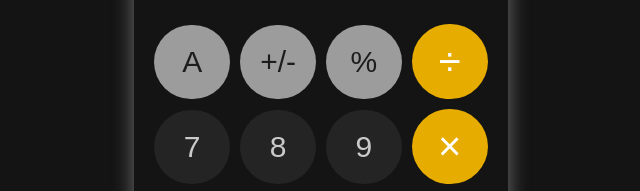
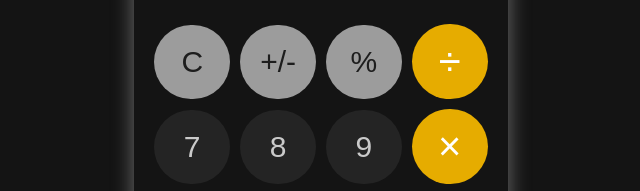
Before and after one commit to ndryqzn/Simple-Calculator, a plain HTML site: page index.html in a window 1280 px wide. Shown: the part 321-512 px from the top of the page, 319-959 px from the left. Drawn offline with Linux system fonts and the light colour scheme.

Commit message:
A btn back to C btn

```diff
--- a/index.html
+++ b/index.html
@@ -14,7 +14,7 @@
         </div>
         <article>
             <div class="row">
-                <button id="clear" class="btns silver">A</button>
+                <button id="clear" class="btns silver">C</button>
                 <button id="posOrneg" class="btns silver">+/-</button>
                 <button id="percent" class="btns silver">%</button>
                 <button id="divide" class="btns operator">÷</button>
```
